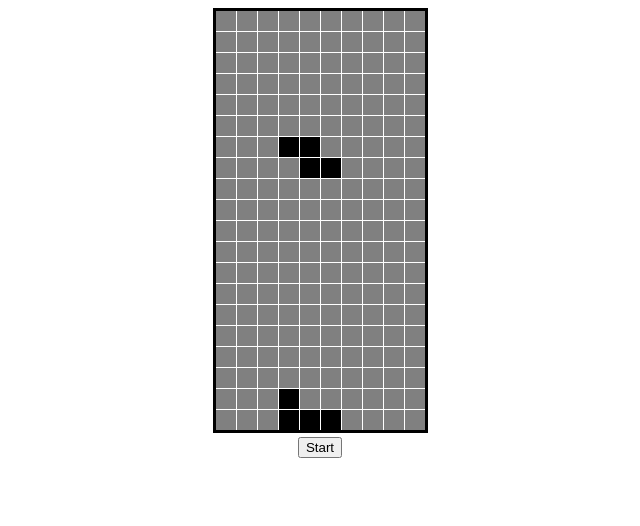
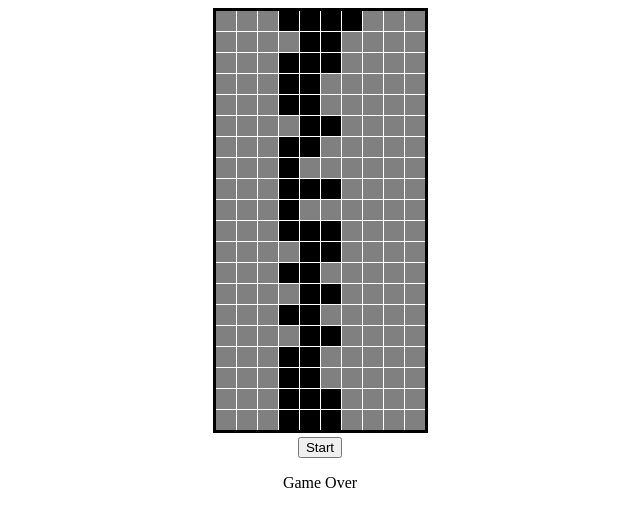
Before and after one commit to fst02/tetris, a website: page index.html in a window 1280 px wide. Shown: the whole page, without its empty margins (320-960 px from the left). Drawn offline with Linux system fonts and the light colour scheme.

Commit message:
#FST2-28 Game Over message

```diff
--- a/index.html
+++ b/index.html
@@ -17,7 +17,9 @@
     <div id="buttonContainer">
         <button id="startButton" type="button">Start</button>
     </div>
-    <p id="letters"></p>
+    <div id="gameOverContainer">
+        <p id="gameOverMessage"></p>
+    </div>
 </body>
 
 </html>
--- a/script.js
+++ b/script.js
@@ -16,7 +16,7 @@ let randomItemResult;
 let offset;
 const initialOffset = 3;
 let offsetVertical = 0;
-let horizontalLeftOrRight;
+let horizontalLeftOrRight = 0;
 
 function randomItem() {
   const randomNumber = Math.floor(Math.random() * items.length);
@@ -75,6 +75,9 @@ function positionItem(positionNumber) {
   recolorLines(lines);
   resetArr(element);
   updateDisplay(element);
+  if (hasConflictItems(element, lines, horizontalLeftOrRight) && checkGameOver()) {
+
+  }
 }
 
 function updateDisplay(display) {
@@ -85,6 +88,15 @@ function updateDisplay(display) {
       }
     }
   }
+}
+
+function checkGameOver() {
+  for (let i = 0; i < lines[0].length; i++) {
+    if (lines[0][i] === 1) {
+      return true;
+    }
+  }
+  return false;
 }
 
 function moveHorizontally() {
@@ -144,10 +156,14 @@ function setGravity() {
       updateDisplay(lines);
       recolorLines(lines);
       firstItem();
-      setGravity();
-      console.log('OK');
+      if (checkGameOver()) {
+        document.getElementById('gameOverMessage').innerHTML = 'Game Over';
+      } else {
+        setGravity();
+        console.log('OK');
+      }
     }
-  }, 200);
+  }, 20);
 }
 
 // offsetVertical = 0;
--- a/style.css
+++ b/style.css
@@ -1,4 +1,4 @@
-#canvasContainer, #buttonContainer {
+#canvasContainer, #buttonContainer, #gameOverContainer {
     text-align: center;
 }
 
```
